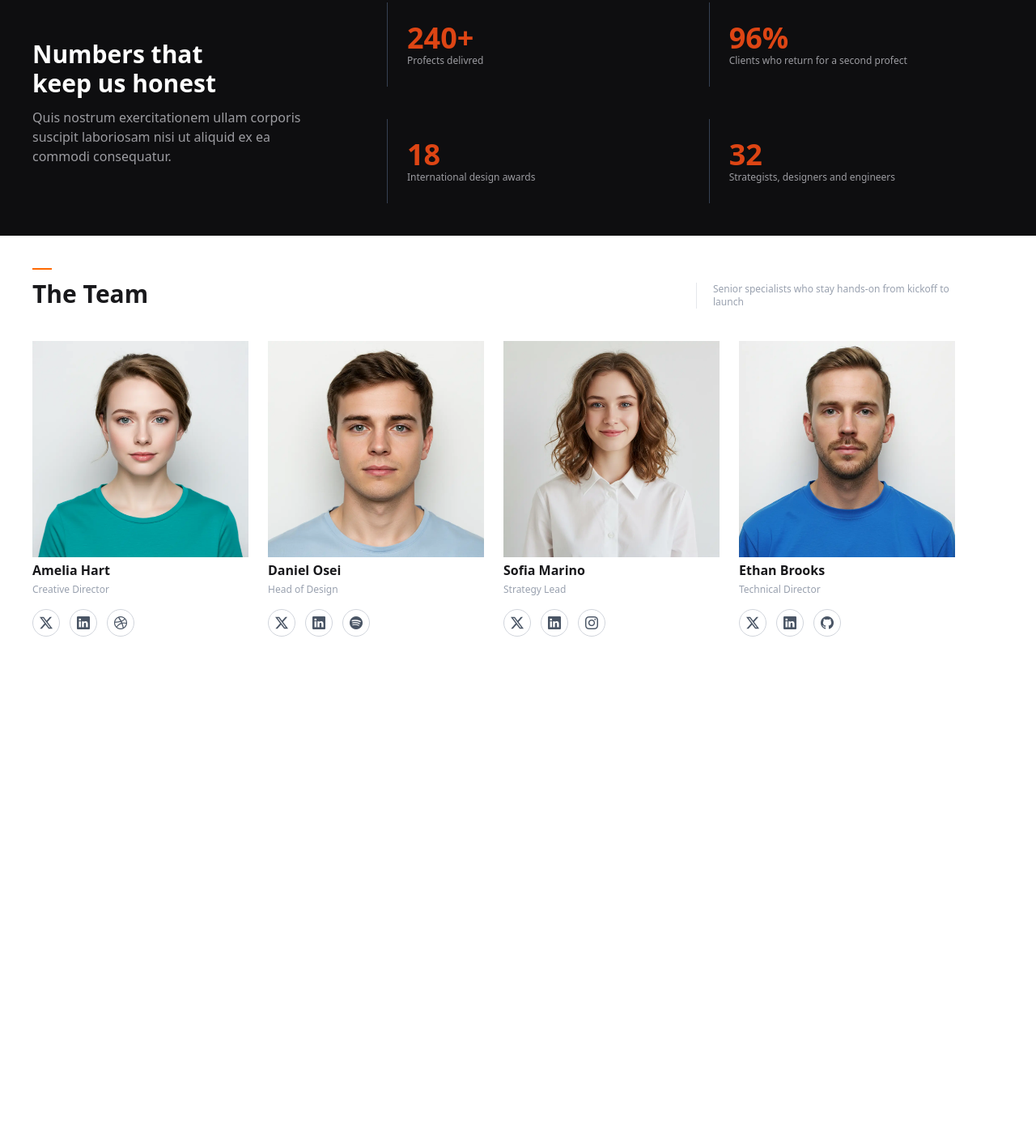
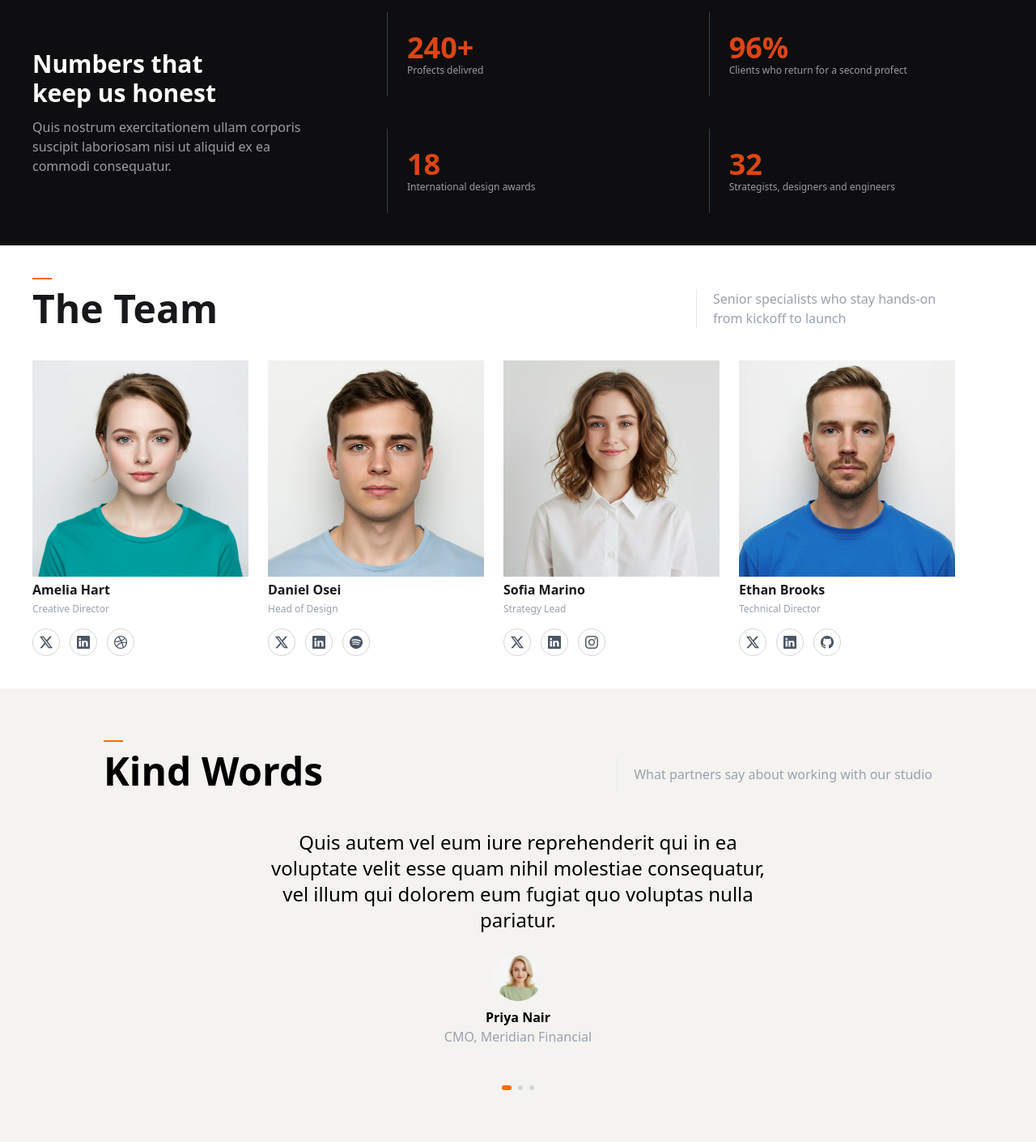
Before and after one commit to Samir-Belgassab/Samir-Belgssab, a website: page index.html in a window 1280 px wide. Shown: the part 1357-2767 px from the top of the page at 81% size. Before the commit the page ends 2183 px from the top, so only its background shows below. Drawn offline with nearby package versions, Linux system fonts and the light colour scheme.

Commit message:
Add Section 9 with image and update heading sizes in all Sections

```diff
--- a/index.html
+++ b/index.html
@@ -32,9 +32,9 @@
             <div class="flex justify-between items-end gap-6">
                 <div class="flex flex-col gap-3">
                     <hr class="w-6 border-t-2 border-orange-500">
-                    <h2 class="text-3xl font-bold">Selected Work</h2>
+                    <h2 class="text-5xl font-semibold">Selected Work</h2>
                 </div>
-                <p class="text-xs text-gray-400 w-80 border-l border-gray-200 pl-5">A snapshot of recent projects across
+                <p class="text-l text-gray-400 w-80 border-l border-gray-200 pl-5">A snapshot of recent projects across
                     branding, digital and motion</p>
             </div>
             <div class="flex gap-6 text-xs font-medium">
@@ -139,9 +139,9 @@
             <div class="flex justify-between items-end gap-6">
                 <div class="flex flex-col gap-3">
                    <hr class="w-6 border-t-2 border-orange-500">
-                    <h2 class="text-3xl font-bold">The Team</h2>
+                    <h2 class="text-5xl font-semibold">The Team</h2>
                 </div>
-                <p class="text-xs text-gray-400 w-80 border-l border-gray-200 pl-5">Senior specialists who stay hands-on from kickoff to launch</p>
+                <p class="text-l text-gray-400 w-80 border-l border-gray-200 pl-5">Senior specialists who stay hands-on from kickoff to launch</p>
             </div>
             <div class="flex gap-6 justify-center ">
                  <div class="flex flex-col gap-1">
@@ -187,6 +187,38 @@
         </div>
     </section>
 
+    <!-- Section -9- -->
+
+    <section class="w-full py-16 bg-[#f4f3f0] text-black flex justify-center">
+  <div class="w-[80%] flex flex-col gap-12">
+
+    <div class="flex justify-between items-end gap-6">
+      <div class="flex flex-col gap-3">
+        <hr class="w-6 border-t-2 border-orange-500">
+        <h2 class="text-5xl font-semibold">Kind Words</h2>
+      </div>
+      <p class="text-l text-gray-400 border-l border-gray-200 pl-5 py-2">
+        What partners say about working with our studio
+      </p>
+    </div>
+    <div class="flex flex-col items-center text-center gap-6">
+      <p class="text-2xl text-black w-[60%]">Quis autem vel eum iure reprehenderit qui in ea voluptate velit esse quam nihil molestiae consequatur, vel illum qui dolorem eum fugiat quo voluptas nulla pariatur.</p>
+      <div class="flex flex-col items-center gap-2">
+        <img src="./public/images/nair.png" alt="" class="w-15 h-15 rounded-full object-cover">
+        <div class="flex flex-col">
+          <h3 class="text-[1rem] font-bold">Priya Nair</h3>
+          <p class="text-[1rem] text-gray-400">CMO, Meridian Financial</p>
+        </div>
+      </div>
+    </div>
+    <div class="flex justify-center items-center gap-2">
+      <span class="w-3 h-1.5 rounded-full bg-orange-500"></span>
+      <span class="w-1.5 h-1.5 rounded-full bg-gray-300"></span>
+      <span class="w-1.5 h-1.5 rounded-full bg-gray-300"></span>
+    </div>
+  </div>
+</section>
+
     <script src="https://cdn.jsdelivr.net/npm/@tailwindcss/browser@4"></script>
 </body>
 
```
Also changed, not shown: public/css/output.css, public/images/nair.png (added).
